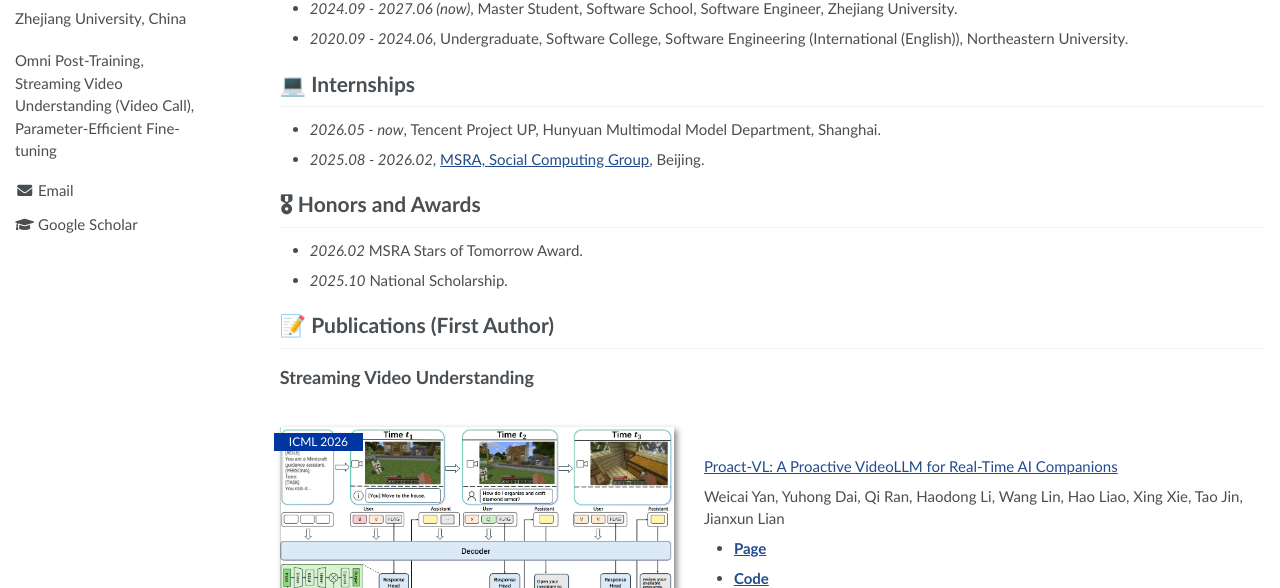
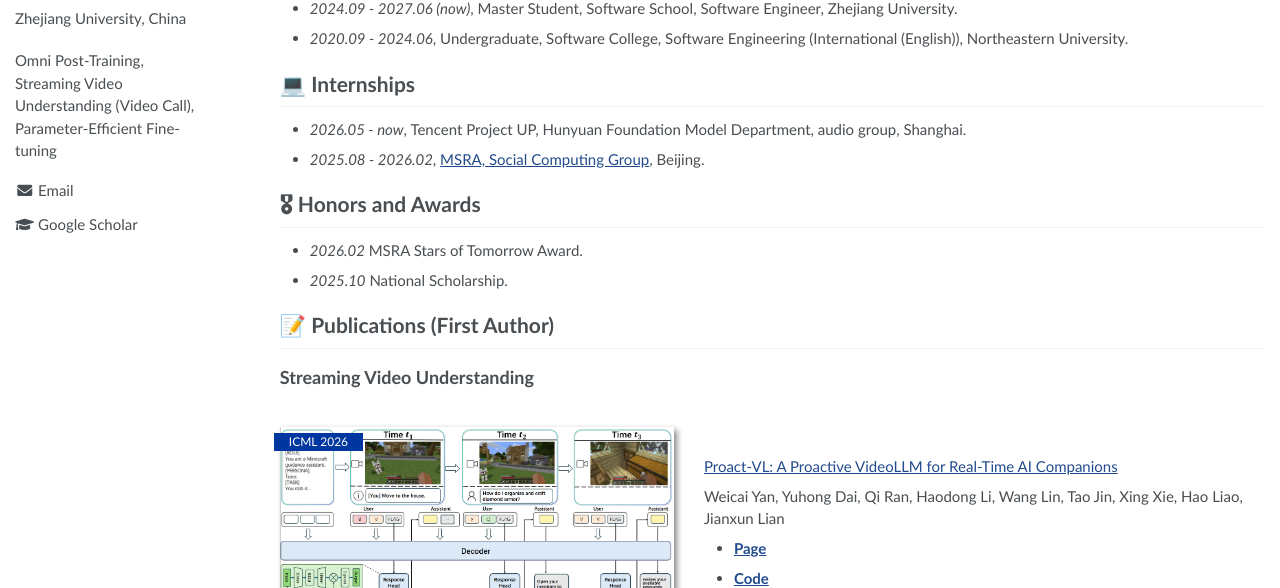
Before and after one commit to Kelvin-ywc/Kelvin-ywc.github.io, a Jekyll site: the page built from _pages/about.md, in a window 1280 px wide and 900 px high. Shown: the part 312-900 px from the top of the window. Built offline with Jekyll 4.4.1, drawn with Linux system fonts in a browser that asks for light colours.

Commit message:
Update about.md

```diff
--- a/_pages/about.md
+++ b/_pages/about.md
@@ -31,7 +31,8 @@ My research focuses on Multimodal Large Language Models, especially the applicat
 - *2020.09 - 2024.06*, Undergraduate, Software College, Software Engineering (International (English)), Northeastern University.
 
 # 💻 Internships
-- *2026.05 - now*, Tencent Project UP, Hunyuan Multimodal Model Department, Shanghai.
+<!-- - *2026.05 - now*, Tencent Project UP, Hunyuan Multimodal Model Department, Shanghai. -->
+- *2026.05 - now*, Tencent Project UP, Hunyuan Foundation Model Department, audio group, Shanghai.
 - *2025.08 - 2026.02*, [MSRA, Social Computing Group](https://www.microsoft.com/en-us/research/group/social-computing-beijing/), Beijing.
 
 # 🎖 Honors and Awards
@@ -46,7 +47,7 @@ My research focuses on Multimodal Large Language Models, especially the applicat
 
 [Proact-VL: A Proactive VideoLLM for Real-Time AI Companions](https://arxiv.org/pdf/2603.03447)
 
-Weicai Yan, Yuhong Dai, Qi Ran, Haodong Li, Wang Lin, Hao Liao, Xing Xie, Tao Jin, Jianxun Lian
+Weicai Yan, Yuhong Dai, Qi Ran, Haodong Li, Wang Lin, Tao Jin, Xing Xie, Hao Liao, Jianxun Lian
 
 - [**Page**](https://proact-vl.github.io/)
 - [**Code**](https://aka.ms/proact-vl)
```
